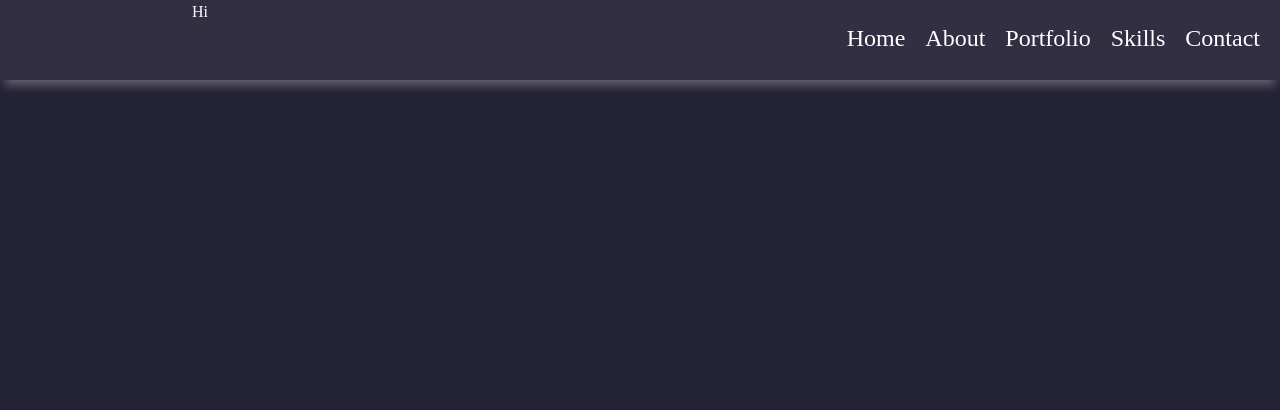
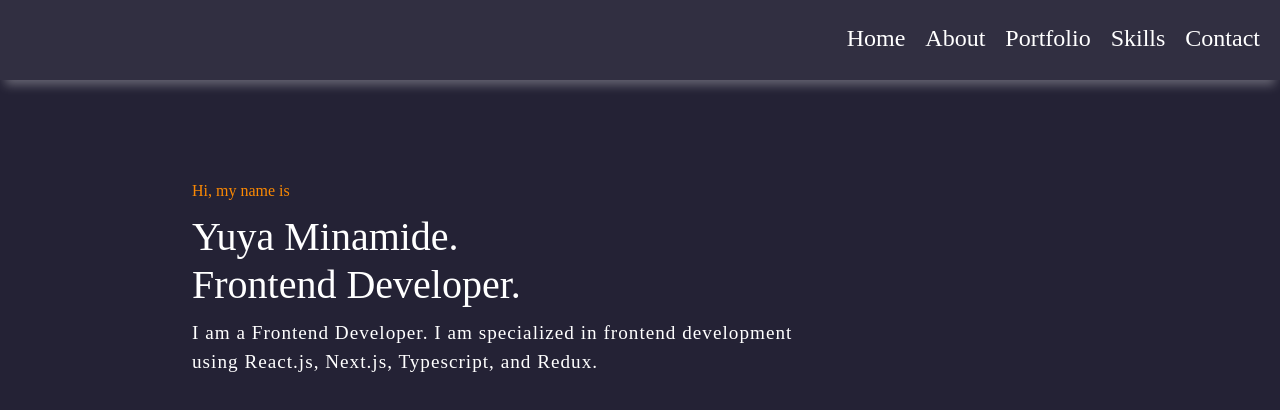
Before and after one commit to yuya-minamide/portfolio, a Next.js app: page / in a window 1280 px wide. Shown: the top 410 px of the page. Built offline with nearby package versions, Linux system fonts and the light colour scheme.

Commit message:
added a Home component

```diff
--- /dev/null
+++ b/src/components/Home/Home.jsx
@@ -0,0 +1,59 @@
+import styled from "styled-components";
+import {
+	GREETING,
+	MY_NAME,
+	MY_POSITION,
+	SHORT_INTRODUCTION1,
+	SHORT_INTRODUCTION2,
+	SHORT_INTRODUCTION3,
+} from "../../constants/index";
+
+const TabletIndention = styled.br`
+	display: none;
+	@media (max-width: 960px) {
+		display: block;
+	}
+`;
+
+const HomeContainer = styled.div`
+	margin-top: 20%;
+
+	@media screen and (max-width: 960px) {
+		margin-top: 30%;
+	}
+
+	@media screen and (max-width: 520px) {
+		margin-top: 50%;
+	}
+`;
+
+const Greeting = styled.h4`
+	color: var(--color-orange);
+`;
+
+const MyName = styled.h1`
+	line-height: 1.2;
+	margin: 10px 0;
+`;
+
+const ShortIntroduction = styled.p`
+	font-size: 1.2rem;
+`;
+
+export function Home() {
+	return (
+		<HomeContainer>
+			<Greeting>{GREETING}</Greeting>
+			<MyName>
+				{MY_NAME}
+				<br />
+				{MY_POSITION}
+			</MyName>
+			<ShortIntroduction>
+				{SHORT_INTRODUCTION1} <TabletIndention />
+				{SHORT_INTRODUCTION2} <br />
+				{SHORT_INTRODUCTION3}
+			</ShortIntroduction>
+		</HomeContainer>
+	);
+}
--- a/src/components/PageLayout/PageLayout.jsx
+++ b/src/components/PageLayout/PageLayout.jsx
@@ -1,4 +1,5 @@
 import styled from "styled-components";
+import { Home } from "../index";
 
 const PageLayoutContainer = styled.div`
 	margin: 0 15%;
@@ -11,7 +12,7 @@ const PageLayoutContainer = styled.div`
 export function PageLayout() {
 	return (
 		<PageLayoutContainer>
-			<div>Hi</div>
+			<Home />
 		</PageLayoutContainer>
 	);
 }
--- a/src/components/index.js
+++ b/src/components/index.js
@@ -14,3 +14,8 @@ export { NavContents } from "./Header/NavContents";
  * PageLayout
  */
 export { PageLayout } from "./PageLayout/PageLayout";
+
+/**
+ * Home
+ */
+export { Home } from "./Home/Home";
--- a/src/constants/index.js
+++ b/src/constants/index.js
@@ -21,3 +21,13 @@ export const SOCIAL_CONTENT_ICONS = {
 	Instagram: <BsInstagram />,
 	FaceBook: <BsFacebook />,
 };
+
+/**
+ * Home
+ */
+export const GREETING = "Hi, my name is";
+export const MY_NAME = "Yuya Minamide.";
+export const MY_POSITION = "Frontend Developer.";
+export const SHORT_INTRODUCTION1 = "I am a Frontend Developer.";
+export const SHORT_INTRODUCTION2 = "I am specialized in frontend development";
+export const SHORT_INTRODUCTION3 = "using React.js, Next.js, Typescript, and Redux.";
```
